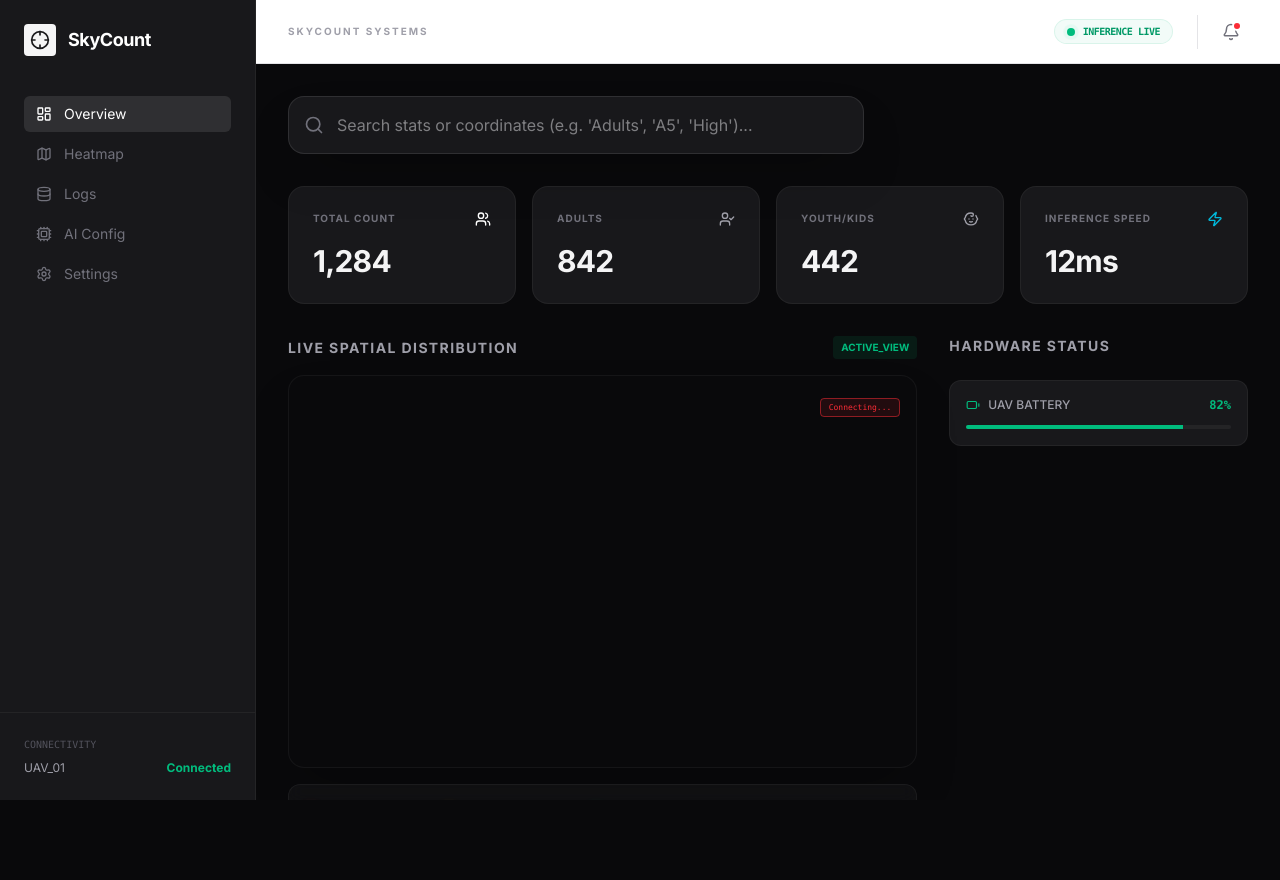
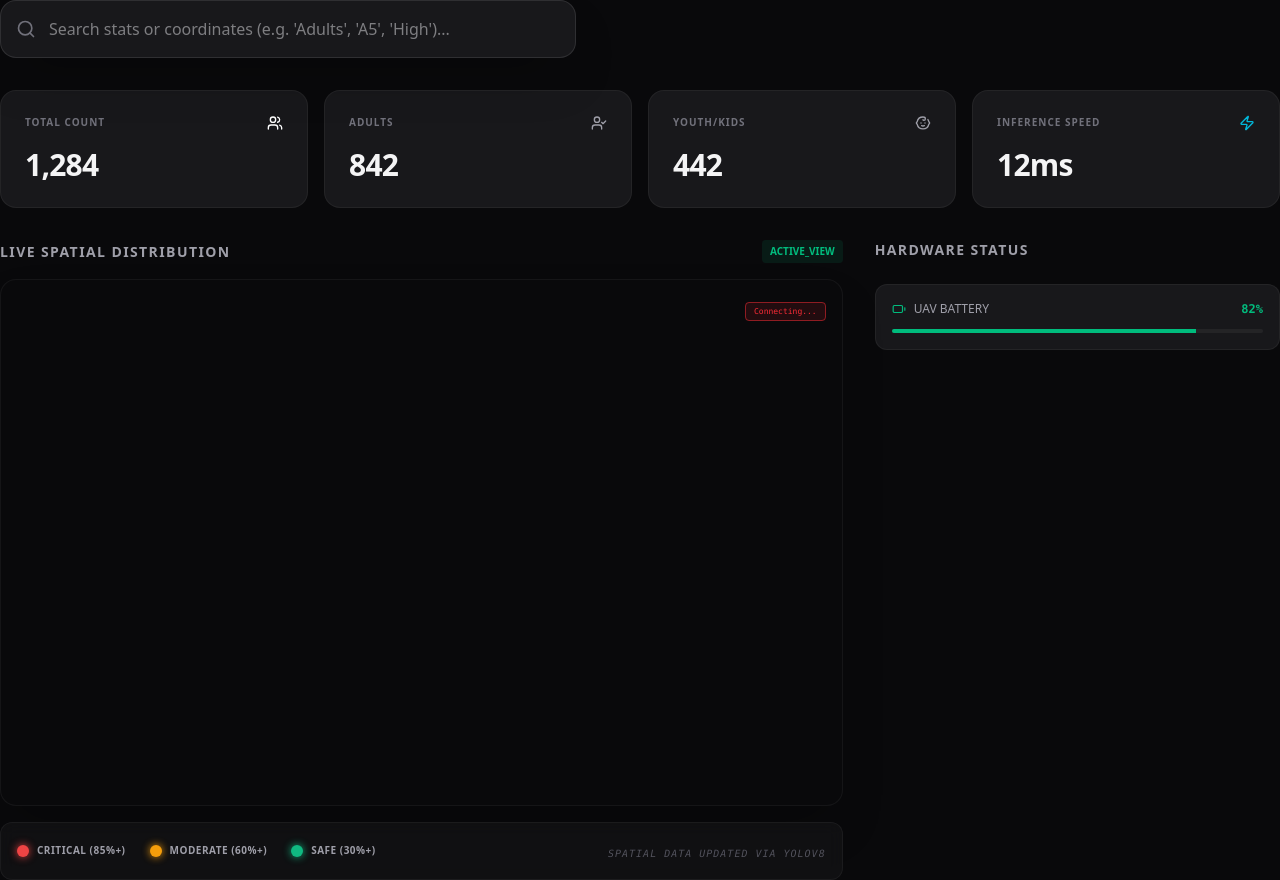
Before and after one commit to victorachede/SKYCOUNT, a Next.js app: page / in a window 1280 px wide. Before the commit the page ends 800 px from the top, so only its background shows below. Built offline with nearby package versions, Linux system fonts and the light colour scheme.

Commit message:
Final cleanup: Removed ThemeProvider and fixed layout for Vercel

```diff
--- a/app/layout.tsx
+++ b/app/layout.tsx
@@ -1,23 +1,19 @@
-import { Inter } from "next/font/google";
 import "./globals.css";
-import { Sidebar } from "@/components/shared/Sidebar";
-import { Header } from "@/components/shared/Header";
 
-const inter = Inter({ subsets: ["latin"] });
+export const metadata = {
+  title: "SkyCount AI",
+  description: "Real-time human movement tracking",
+};
 
-export default function RootLayout({ children }: { children: React.ReactNode }) {
+export default function RootLayout({
+  children,
+}: {
+  children: React.ReactNode;
+}) {
   return (
-    <html lang="en" className="dark">
-      <body className={`${inter.className} bg-zinc-950 text-zinc-100 antialiased overflow-hidden`}>
-        <div className="flex h-screen">
-          <Sidebar />
-          <main className="flex-1 flex flex-col min-w-0">
-            <Header />
-            <div className="flex-1 overflow-y-auto p-4 lg:p-8">
-              {children}
-            </div>
-          </main>
-        </div>
+    <html lang="en">
+      <body className="antialiased">
+        {children}
       </body>
     </html>
   );
```
